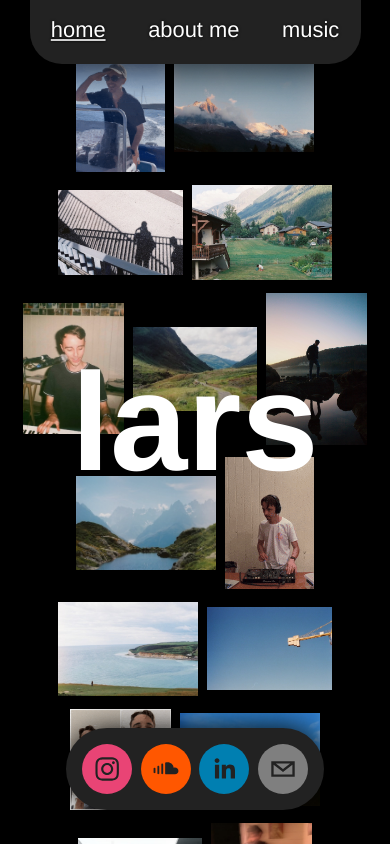
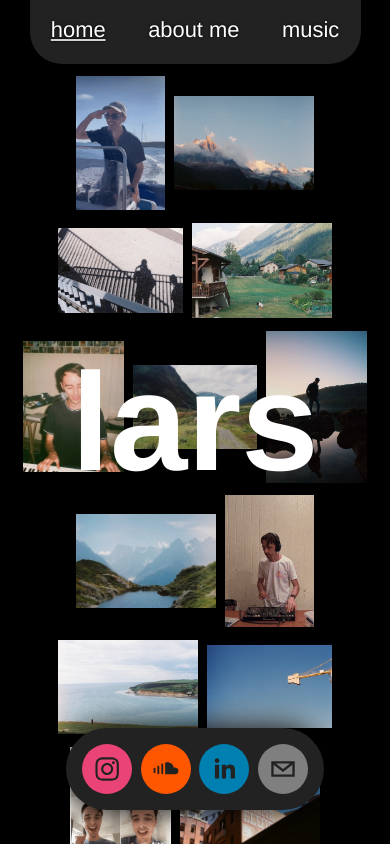
Before and after one commit to lars06/lars06.github.io, a React (Create React App) app: page / in a window 390 px wide. Shown: the top 844 px of the page. Built offline with nearby package versions, Linux system fonts and the light colour scheme.

Commit message:
Stop nav bar overlap on smaller devices

```diff
--- a/src/index.css
+++ b/src/index.css
@@ -64,7 +64,7 @@ nav a.active {
 .photos ul {
     list-style-type: none;
     padding: 2.5vw;
-    padding-top: 4.5vh;
+    padding-top: 5vh;
     padding-bottom: 15vh;
     display: flex;
     flex-wrap: wrap;
@@ -147,3 +147,9 @@ nav a.active {
     height: 150px;
     margin-bottom: 1em;
 }
+
+@media only screen and (max-width: 800px) {
+    .photos ul {
+        padding-top: 9vh;
+    }
+}
```
